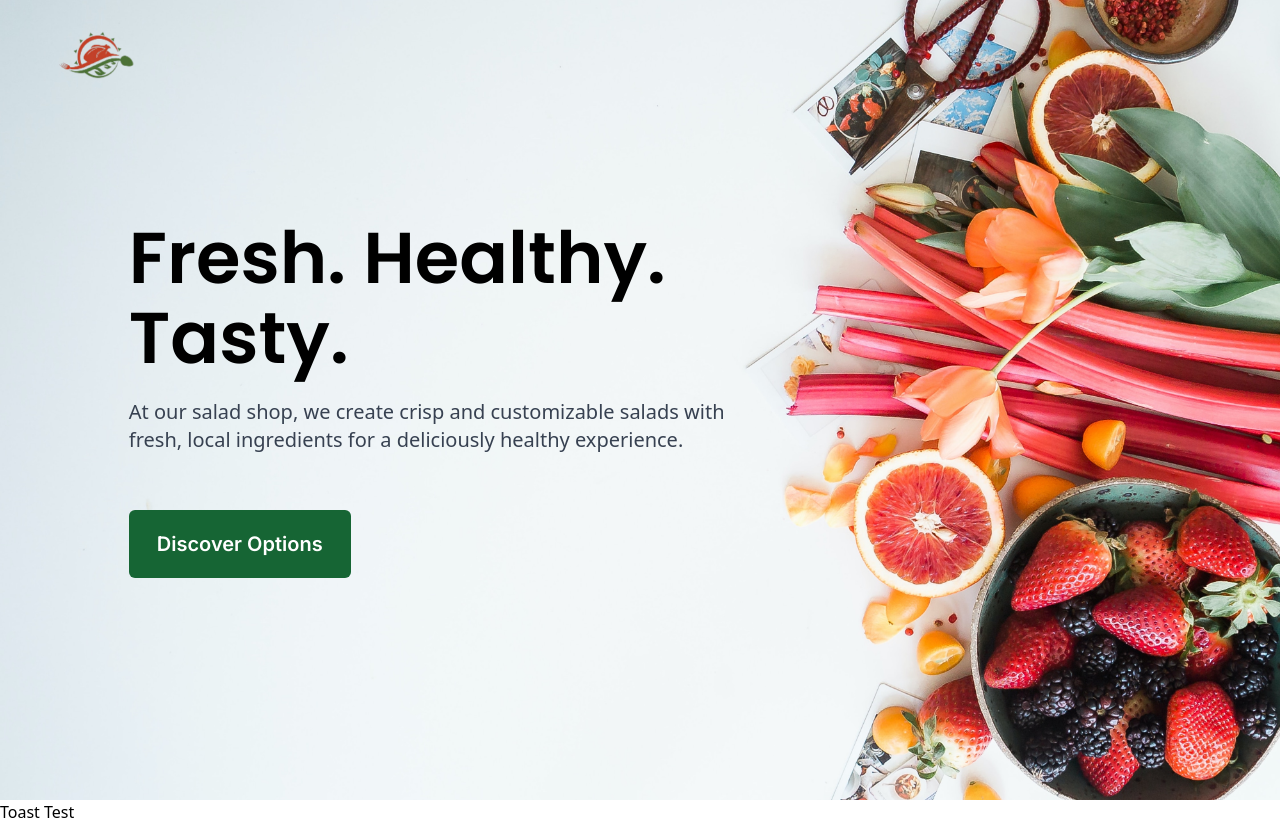
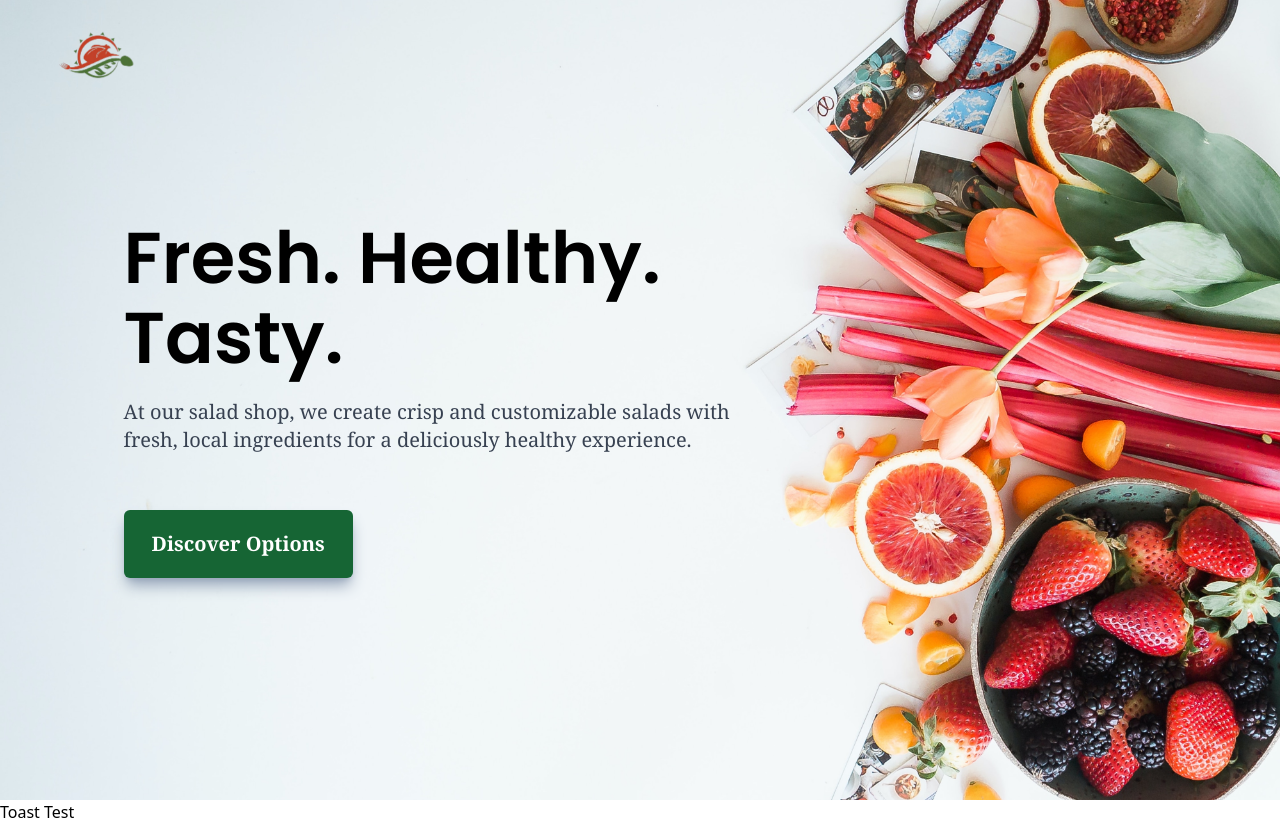
Before and after one commit to Ethanqg0/RestaurantCoverPage, a React (Vite) app in the folder vite-project/: page / in a window 1280 px wide. Built offline with nearby package versions, Linux system fonts and the light colour scheme.

Commit message:
updating design of hero section

```diff
--- a/vite-project/src/components/Hero.jsx
+++ b/vite-project/src/components/Hero.jsx
@@ -1,5 +1,4 @@
 import React, { useState } from 'react';
-import myPhoto from './logo.png';
 
 export default function Hero() {
     return (
@@ -8,11 +7,11 @@ export default function Hero() {
             <div className="justify-start items-start ">
                 <h1 className="text-7xl pb-2 poppins">Fresh. Healthy.</h1>
                 <h1 className="text-7xl pb-6 poppins">Tasty.</h1>
-        <h1 className="text-xl font-sans text-gray-700">At our salad shop, we create crisp and customizable salads with</h1>
-        <h1 className="text-xl font-sans text-gray-700">fresh, local ingredients for a deliciously healthy experience.</h1>
+                <h1 className="text-xl font-serif text-gray-700">At our salad shop, we create crisp and customizable salads with</h1>
+                <h1 className="text-xl font-serif text-gray-700">fresh, local ingredients for a deliciously healthy experience.</h1>
 
                 <div className="mt-14 flex flex-row items-center">
-            <button className="bg-green-800 hover:bg-green-700 text-white font-bold py-5 px-7 rounded-md focus:outline-none focus:shadow-outline-blue active:bg-green-700"><h1 className="inter text-xl">Discover Options</h1></button>
+                    <button className="bg-green-800 hover:bg-green-700 text-white font-bold py-5 px-7 rounded-md focus:outline-none focus:shadow-outline-blue active:bg-green-700 shadow-lg shadow-slate-400"><h1 className="font-serif text-xl ">Discover Options</h1></button>
                 </div>
             </div>
         </div>
--- a/vite-project/src/styling/app.css
+++ b/vite-project/src/styling/app.css
@@ -1,5 +1,6 @@
 @import url('https://fonts.googleapis.com/css2?family=Poppins:wght@600&display=swap');
 @import url('https://fonts.googleapis.com/css2?family=Inter:wght@600&display=swap');
+@import url('https://fonts.googleapis.com/css2?family=Roboto+Slab&display=swap');
 
 html, body, #root {
     height: 100%;
@@ -18,3 +19,7 @@ html, body, #root {
 .inter {
   font-family: 'Inter', sans-serif;
 }
+
+.roboto-slab {
+  font-family: 'Roboto Slab', serif;
+}
```
Lines whose indentation alone changed are shown as unchanged.
